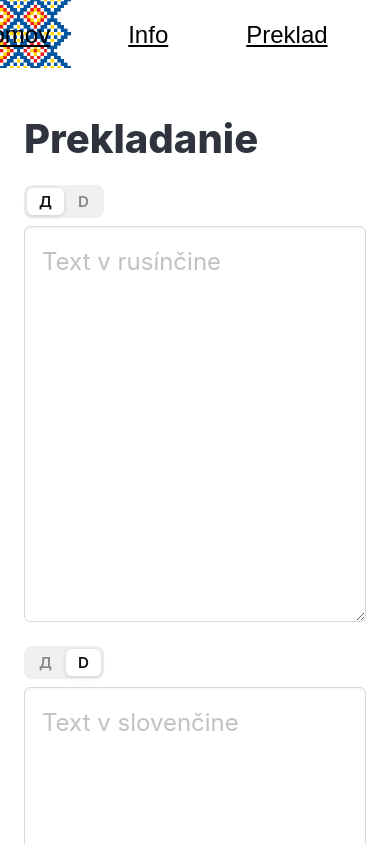
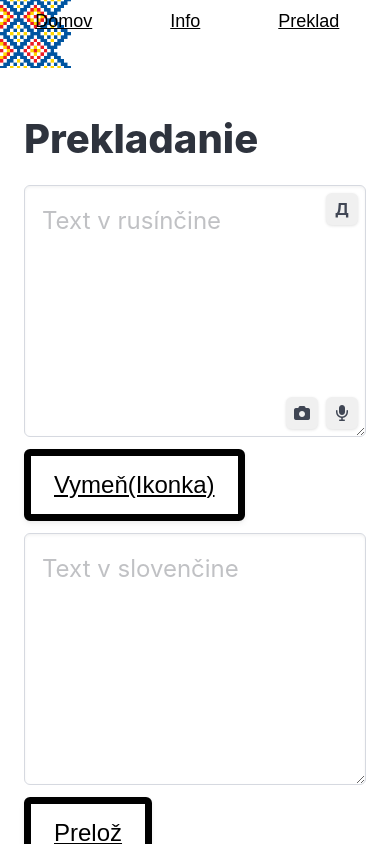
Before and after one commit to nexolit/rusinskyj-perekladac, a Vue app in the folder app/: page /preklad in a window 390 px wide. Shown: the top 844 px of the page. Built offline with nearby package versions, Linux system fonts and the light colour scheme; a web font is replaced by a local one.

Commit message:
Layout adjustments

```diff
--- a/app/src/App.vue
+++ b/app/src/App.vue
@@ -56,6 +56,16 @@ footer img {
         object-position: right;
         transform: scaleX(-1);
     }
+    /* reduce spacing of router links on small screens */
+    nav {
+        top: 1vh;
+        right: 3vw;
+    }
+    nav .link {
+        margin: 0 0.4rem; /* override mx-5 */
+        padding: 0.2rem 0.4rem; /* smaller touch target but compact */
+        font-size: large;
+    }
 }
 </style>
 <script>
--- a/app/src/pages/Preklad.vue
+++ b/app/src/pages/Preklad.vue
@@ -2,27 +2,25 @@
   <section class="section">
     <div class="container" style="max-width: 860px;">
       <h1 class="title is-size-2">Prekladanie</h1>
-      <div class="columns">
-        <div class="column">
-          <div class="script-toggle mb-2">
-            <button :class="['toggle-btn', rusynType === 'cyr' ? 'active' : '']" @click="set_rusyn_type('cyr')">Д</button>
-            <button :class="['toggle-btn', rusynType === 'lat' ? 'active' : '']" @click="set_rusyn_type('lat')">D</button>
-          </div>
+      <div class="rows">
+        <div class="row">
           <div class="control is-large" :class="{'is-loading': isRusynLoading}">
-            <textarea ref="rusyn_text" @change="rusyn_change" class="textarea is-large" :class="{'is-danger': isRusynError}" placeholder="Text v rusínčine" :readOnly="rusynIsDisabled" rows="10"></textarea>
-          </div>
-        </div>
-        <div class="column">
-          <div class="script-toggle mb-2">
-            <button :class="['toggle-btn', slovakType === 'cyr' ? 'active' : '']" @click="set_slovak_type('cyr')">Д</button>
-            <button :class="['toggle-btn', slovakType === 'lat' ? 'active' : '']" @click="set_slovak_type('lat')">D</button>
-          </div>
-          <div class="control is-large" :class="{'is-loading': isSlovakLoading}">
-            <textarea ref="slovak_text" @change="slovak_change" class="textarea is-large" :class="{'is-danger': isSlovakError}" placeholder="Text v slovenčine" :readOnly="slovakIsDisabled" rows="10"></textarea>
+            <div class="textarea-container">
+              <textarea ref="rusyn_text" @input="onInput('rusyn')" class="textarea is-large" :class="{'is-danger': isRusynError}" placeholder="Text v rusínčine" :readOnly="rusynIsDisabled" rows="6"></textarea>
+              <button class="toggle-button script-toggle-button" :title="rusynType === 'cyr' ? 'Cyrilica' : 'Latinka'" @click="toggleRusynScript">{{ rusynType === 'cyr' ? 'Д' : 'D' }}</button>
+              <button class="toggle-button record-toggle-button icon" :title="rusynType === 'cyr' ? 'Cyrilica' : 'Latinka'" @click="toggleRusynScript"><i class="fas fa-microphone"></i></button>
+              <button class="toggle-button camera-toggle-button icon" :title="rusynType === 'cyr' ? 'Cyrilica' : 'Latinka'" @click="toggleRusynScript"><i class="fas fa-camera"></i></button>
             </div>
           </div>
         </div>
-      <button class="button mr-5 mt-3" @click="translate">Prelož</button>
+        <button class="button mr-5 mt-3 mb-3" @click="translate">Vymeň(Ikonka)</button>
+        <div class="row">
+          <div class="control is-large" :class="{'is-loading': isSlovakLoading}">
+            <textarea ref="slovak_text" @input="onInput('slovak')" class="textarea is-large" :class="{'is-danger': isSlovakError}" placeholder="Text v slovenčine" :readOnly="slovakIsDisabled" rows="6"></textarea>
+          </div>
+        </div>
+      </div>
+      <button class="button mr-5 mt-3 mb-3" @click="translate">Prelož</button>
     </div>
   </section>
 </template>
@@ -62,6 +60,34 @@
   color: #111;
   box-shadow: 0 1px 4px rgba(0,0,0,0.15);
 }
+
+.textarea-container {
+  position: relative;
+}
+.toggle-button {
+  position: absolute;
+  border: none;
+  background: #f0f0f0;
+  padding: 6px 8px;
+  border-radius: 6px;
+  cursor: pointer;
+  font-weight: 700;
+  box-shadow: 0 1px 3px rgba(0,0,0,0.12);
+  width: 32px;
+  height: 32px;
+}
+.script-toggle-button {
+  top: 8px;
+  right: 8px;
+}
+.record-toggle-button {
+  bottom: 8px;
+  right: 8px;
+}
+.camera-toggle-button {
+  bottom: 8px;
+  right: 48px;
+}
 </style>
 
 <script setup>
@@ -83,12 +109,12 @@ onMounted(() => {
 const API_URL = "https://api.rusyn.it"; // Change this to http://localhost:5000 for local usage
 
 // http://jrgraphix.net/r/Unicode/0400-04FF
-const cyrillicPattern = /^[\u0400-\u04FF]+$/;
+const cyrillicPattern = /[\u0400-\u04FF]/;
 
 const rusyn_text = ref(null);
 const slovakIsDisabled = ref(false);
-const slovak_text = ref(0);
-const rusynIsDisabled = ref(null);
+const slovak_text = ref(null);
+const rusynIsDisabled = ref(false);
 
 const isRusynLoading = ref(false);
 const isSlovakLoading = ref(false);
@@ -97,53 +123,82 @@ const isRusynError = ref(false);
 const isSlovakError = ref(false);
 
 const rusynType = ref('cyr');
-const slovakType = ref('lat');
 
-function set_rusyn_type(script) {
-  if (rusynType.value === script) return;
-  rusynType.value = script;
-  const val = rusyn_text.value?.value;
-  if (!val) return;
-  rusyn_text.value.value = script === 'lat'
-    ? translit(val, 'cyrLat')
-    : translit(val, 'latCyr');
+const isCyrillic = (t) => cyrillicPattern.test(t);
+const isLatin = (t) => /[A-Za-z\u00C0-\u017F]/.test(t);
+
+function toggleRusynScript() {
+  const newScript = rusynType.value === 'cyr' ? 'lat' : 'cyr';
+  const val = rusyn_text.value?.value || '';
+  rusynType.value = newScript;
+  if (!val.trim()) return;
+  if (newScript === 'lat') {
+    if (isCyrillic(val)) rusyn_text.value.value = translit(val, 'cyrLat');
+  } else {
+    if (isLatin(val)) rusyn_text.value.value = translit(val, 'latCyr');
   }
-
-function set_slovak_type(script) {
-  if (slovakType.value === script) return;
-  slovakType.value = script;
-  const val = slovak_text.value?.value;
-  if (!val) return;
-  slovak_text.value.value = script === 'lat'
-    ? translit(val, 'cyrLat')
-    : translit(val, 'latCyr');
 }
 
 let target_lang = "";
-function rusyn_change() {
-    console.log("changed")
-    if(rusyn_text.value.value.trim() != '') {
+function onInput(origin) {
+  const r = rusyn_text.value?.value || '';
+  const s = slovak_text.value?.value || '';
+  const val = origin === 'rusyn' ? r : s;
+
+  if (!val.trim()) {
+    // if current emptied, decide based on other textarea
+    if (origin === 'rusyn') {
+      if (s.trim()) {
+        if (isCyrillic(s)) {
+          target_lang = 'slovak';
           slovakIsDisabled.value = true;
-        target_lang = "slovak";
-    } else if(slovak_text.value.value.trim() != '') {
-    	target_lang = "rusyn";
+          rusynIsDisabled.value = false;
+        } else {
+          target_lang = 'rusyn';
+          rusynIsDisabled.value = true;
+          slovakIsDisabled.value = false;
+        }
+      } else {
+        rusynIsDisabled.value = false;
+        slovakIsDisabled.value = false;
+        target_lang = '';
+      }
+    } else {
+      if (r.trim()) {
+        if (isCyrillic(r)) {
+          target_lang = 'slovak';
+          slovakIsDisabled.value = true;
+          rusynIsDisabled.value = false;
+        } else {
+          target_lang = 'rusyn';
+          rusynIsDisabled.value = true;
+          slovakIsDisabled.value = false;
+        }
+      } else {
+        rusynIsDisabled.value = false;
+        slovakIsDisabled.value = false;
+        target_lang = '';
+      }
+    }
+    return;
+  }
+
+  // If there's content, use isCyrillic to decide. If origin is rusyn and no Cyrillic assume rusyn latin.
+  if (isCyrillic(val)) {
+    target_lang = 'slovak';
+    slovakIsDisabled.value = true;
+    rusynIsDisabled.value = false;
+  } else {
+    if (origin === 'slovak') {
+      target_lang = 'rusyn';
+      rusynIsDisabled.value = true;
       slovakIsDisabled.value = false;
     } else {
-        slovakIsDisabled.value = false;
-        target_lang = "";
+      // rusyn origin but latin chars -> still rusyn input
+      target_lang = 'slovak';
+      slovakIsDisabled.value = true;
+      rusynIsDisabled.value = false;
     }
-}
-
-function slovak_change() {
-    if(slovak_text.value.value.trim() != '') {
-        rusynIsDisabled.value = true;
-        target_lang = "rusyn";
-    } else if(rusyn_text.value.value.trim() != '') {
-    	target_lang = "slovak";
-    	rusynIsDisabled.value = false;
-    } else {
-        rusynIsDisabled.value = false;
-        target_lang = "";
   }
 }
 
@@ -152,36 +207,36 @@ function translate() {
     isRusynError.value = false;
 
     if(target_lang == "slovak") {
-        slovak_text.value = "";
-        let translation_text = rusyn_text.value.value;
+      if (slovak_text.value) slovak_text.value.value = "";
+      let translation_text = rusyn_text.value?.value || '';
       //translit into Azbuka
-        if(!cyrillicPattern.test(translation_text))
+      if(!isCyrillic(translation_text))
         translation_text = translit(translation_text, "latCyr");
 
     	isSlovakLoading.value = true;
       axios.get(API_URL + '/translate/rue/sk/' + translation_text)
       .catch(function (error) {
         //handle error
-            slovak_text.value.value = error.message;
+        if (slovak_text.value) slovak_text.value.value = error.message;
         isSlovakError.value = true;
       })
       .then(function (response) {
         // handle success
-            slovak_text.value.value = response.data;
+        if (slovak_text.value) slovak_text.value.value = response.data;
       }).finally(() => isSlovakLoading.value = false);
     } else if(target_lang == "rusyn") {
-        rusyn_text.value = "";
-        const translation_text = slovak_text.value.value;
+      if (rusyn_text.value) rusyn_text.value.value = "";
+      const translation_text = slovak_text.value?.value || '';
       isRusynLoading.value = true;
       axios.get(API_URL + '/translate/sk/rue/' + translation_text)
       .catch(function (error) {
         //handle error
-            rusyn_text.value.value = error.message;
+        if (rusyn_text.value) rusyn_text.value.value = error.message;
         isRusynError.value = true;
       })
       .then(function (response) {
         // handle success
-            rusyn_text.value.value = response.data;
+        if (rusyn_text.value) rusyn_text.value.value = response.data;
       }).finally(() => isRusynLoading.value = false);
     }
 }
```
Lines whose indentation alone changed are shown as unchanged.
